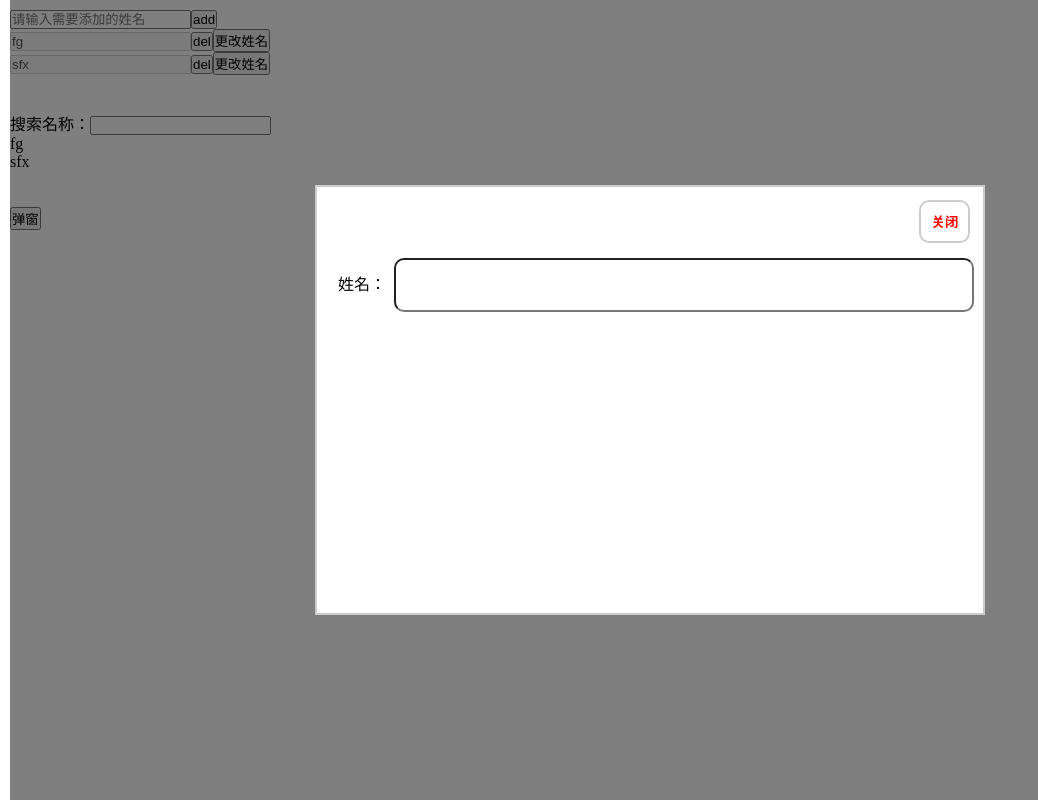
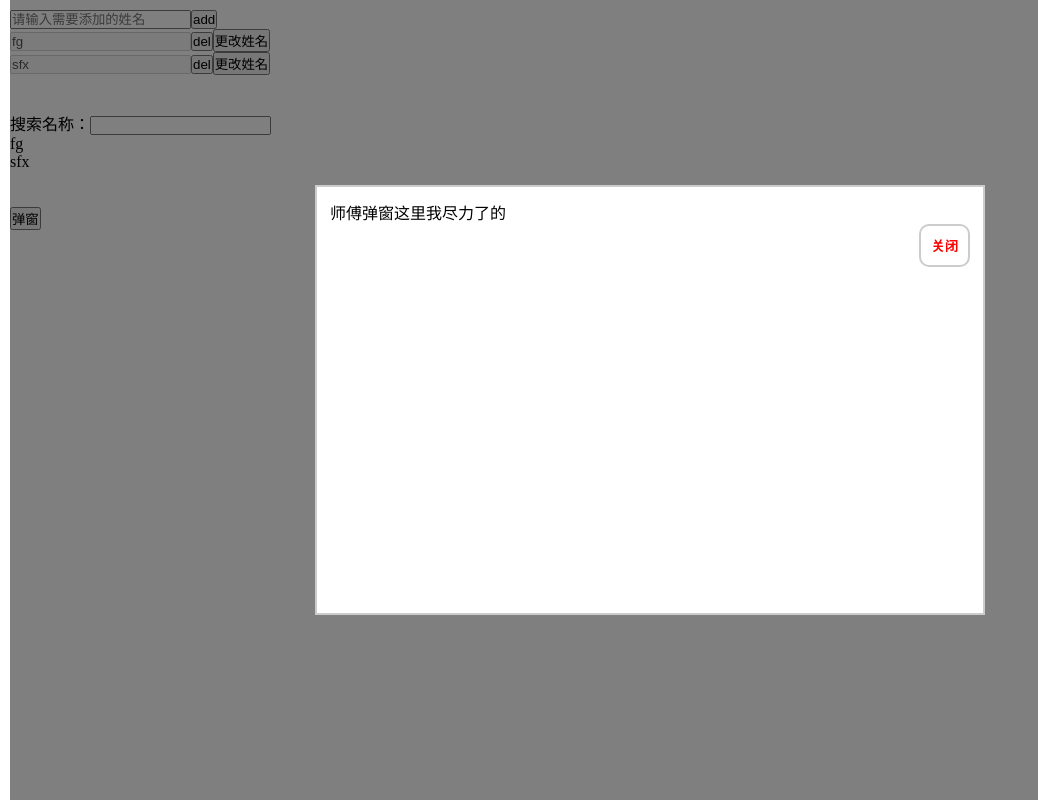
Before and after one commit to leejunjay/leejunjay.github.io, a Vue app: page / in a window 1280 px wide. Both pictures are taken after a click on the button "弹窗". Shown: the whole page, without its empty margins (0-1038 px from the left). Built offline with nearby package versions, Linux system fonts and the light colour scheme.

Commit message:
optimization Code

```diff
--- a/src/components/tc.vue
+++ b/src/components/tc.vue
@@ -1,26 +1,17 @@
 <template>
   <div>
-    <button @click="showTC">弹窗</button>
+    <button @click="showTC()">弹窗</button>
     <div :class="{show:isShow}">
-      <div
-        style="display: flex;justify-content: center;align-items: center;width: 100%;height: 100%;position: fixed;top:0;background: rgba(0,0,0,0.5);">
-        <div style="border: 2px solid #ccc;background: white;width: 50vw;height: 50vh;padding: 1%;">
-          <div class="header" style="overflow:hidden;">
+      <div class="box">
+        <div class="small-box">
+          <div class="header overflow-h">
             <div class="header-title">
+              师傅弹窗这里我尽力了的
             </div>
             <div class="header-close">
-              <button @click="hideTc"
-                      style="background: none;border: 2px solid #ccc;float: right;padding: 10px;border-radius: 10px;color: red;font-weight: bold;">
+              <button class="closeBtn" @click="showTC()">
                 关闭
               </button>
-            </div>
-          </div>
-          <div style="height: 50px;margin-top:15px;">
-            <div style="width: 10%;float: left;height: 100%;display: flex;align-items: center;">
-              <label>姓名：</label>
-            </div>
-            <div style="width: 90%;float: left;height: 100%">
-              <input style="width: 100%;height:100%;border-radius: 10px;text-indent: 1em;"/>
             </div>
           </div>
         </div>
@@ -39,10 +30,7 @@
         },
         methods: {
             showTC() {
-                this.isShow = false
-            },
-            hideTc() {
-                this.isShow = true
+                this.isShow = !this.isShow
             }
         }
     }
@@ -60,4 +48,40 @@
   .show {
     display: none;
   }
+
+  .overflow-h {
+    overflow: hidden;
+  }
+
+  /* Tc */
+  .box {
+    display: flex;
+    justify-content: center;
+    align-items: center;
+    width: 100%;
+    height: 100%;
+    position: fixed;
+    top: 0;
+    background: rgba(0, 0, 0, 0.5);
+  }
+
+  .small-box {
+    border: 2px solid #ccc;
+    background: white;
+    width: 50vw;
+    height: 50vh;
+    padding: 1%;
+  }
+
+  .closeBtn {
+    background: none;
+    border: 2px solid #ccc;
+    float: right;
+    padding: 10px;
+    border-radius: 10px;
+    color: red;
+    font-weight: bold;
+  }
+
+  /* End Tc */
 </style>
--- a/src/components/todolist.vue
+++ b/src/components/todolist.vue
@@ -5,7 +5,7 @@
     <div v-for="(p,index) in list" :key="index">
       <input type="text" :disabled='p.disabled' v-model="p.name"/>
       <button @click="deleteName">del</button>
-      <button v-if="p.defaultOk" @click="updatef(p)">更改姓名</button>
+      <button v-if="p.disabled" @click="p.disabled = !p.disabled">更改姓名</button>
       <button v-else @click="updateOk(p)">确认</button>
     </div>
     <br/>
@@ -34,12 +34,13 @@
                 isOk: false,
                 disabled: true,
                 isShow: true,
-                list: [{name: 'fg', disabled: true, defaultOk: true}, {name: 'sfx', disabled: true, defaultOk: true}]
+                list: [{name: 'fg', disabled: true}, {name: 'sfx', disabled: true}]
             }
-        }, methods: {
+        },
+        methods: {
             submitData() {
                 const {list, addName} = this
-                let chroess = list.find((p) => p.name.trim() == addName.trim())
+                let chroess = list.find((p) => p.name == addName)
                 if (chroess) {
                     alert('不能添加重复值')
                 } else {
@@ -49,14 +50,9 @@
             deleteName($event) {
                 this.list.splice($event.index, 1)
             },
-            updatef(p) {
-                p.disabled = false
-                p.defaultOk = false
-            },
             updateOk(p) {
                 let chroess = confirm('确认修改为：' + p.name + " 吗？")
                 if (chroess == true) {
-                    p.defaultOk = true
                     p.disabled = true
                 }
             }
```
Also changed, not shown: 10 other files (tests, documents, lock files or other folders).
